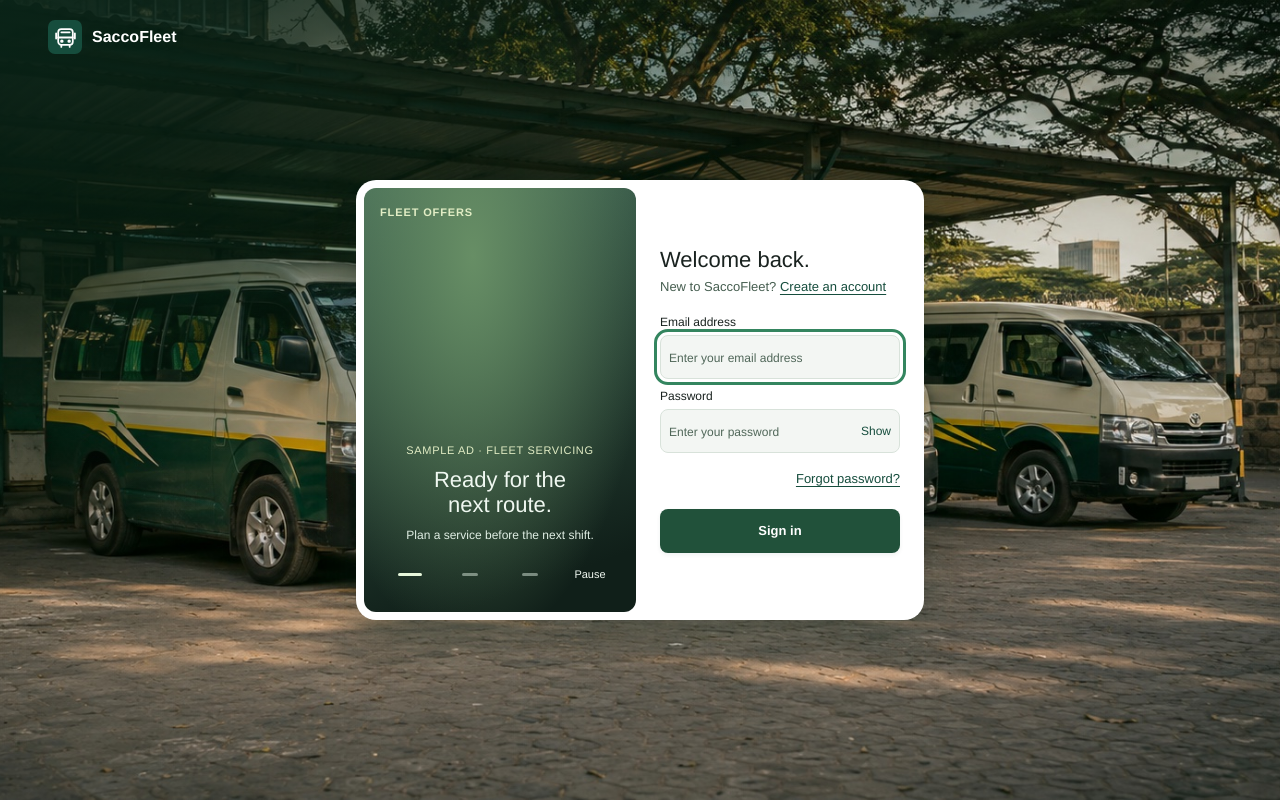
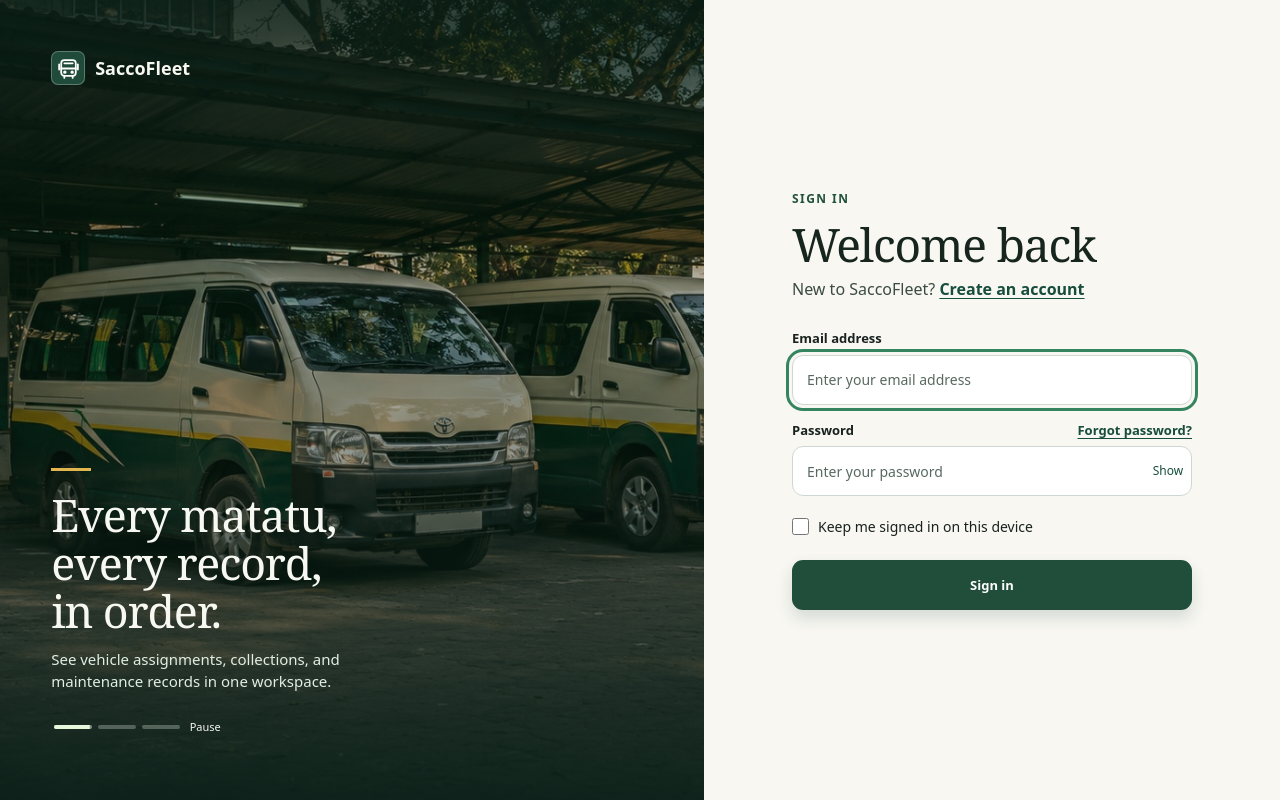
Before and after one commit to TheeBaranga/SaccoFleet, a Django app: page /login/ in a window 1280 px wide. Run offline with Django 5.2, Linux system fonts and the light colour scheme.

Commit message:
Ship Split Editorial and harden account access [skip ci]

```diff
--- a/accounts/forms.py
+++ b/accounts/forms.py
@@ -20,6 +20,7 @@ class EmailAuthenticationForm(AuthenticationForm):
             "autocomplete": "current-password", "placeholder": "Enter your password",
         }),
     )
+    remember_me = forms.BooleanField(required=False, label="Keep me signed in on this device")
     error_messages = {
         "invalid_login": "The email or password is incorrect. Please try again.",
         "inactive": "The email or password is incorrect. Please try again.",
--- a/accounts/templates/accounts/account_field.html
+++ b/accounts/templates/accounts/account_field.html
@@ -1,5 +1,8 @@
 <div class="field">
-  <label for="{{ field.id_for_label }}">{{ field.label }}</label>
+  <div class="account-field-heading">
+    <label for="{{ field.id_for_label }}">{{ field.label }}</label>
+    {% if recovery %}<a href="{% url 'password_reset' %}">Forgot password?</a>{% endif %}
+  </div>
   {% if reveal %}
     <div class="sign-in-password">
       {{ field }}
--- a/accounts/templates/accounts/login.html
+++ b/accounts/templates/accounts/login.html
@@ -3,40 +3,47 @@
 {% block title %}{% if registering %}Create an account{% else %}Sign in{% endif %} | Sacco Fleet{% endblock %}
 {% block body_class %}sign-in-page{% endblock %}
 {% block content %}
+<main class="account-sheet">
+  <section class="account-ads" aria-label="SaccoFleet features">
     <header class="account-brand">
       {% include 'brand.html' %}
     </header>
-<main class="account-sheet">
-  <section class="account-ads" aria-label="Fleet offers">
-    <p class="account-ad-label">Fleet offers</p>
-    <div class="account-ad" data-account-ad>
-      <p>Sample ad · Fleet servicing</p>
-      <h2>Ready for the next route.</h2>
-      <p>Plan a service before the next shift.</p>
+    <div class="account-ad" data-account-ad data-active>
+      <img class="account-ad-photo" src="{% static 'core/matatu-depot.jpg' %}" width="1817" height="866" alt="">
+      <div class="account-ad-copy">
+        <h2>Every matatu, every record, in order.</h2>
+        <p>See vehicle assignments, collections, and maintenance records in one workspace.</p>
       </div>
-    <div class="account-ad" data-account-ad hidden>
-      <p>Sample ad · Fleet insurance</p>
-      <h2>Cover for every vehicle.</h2>
-      <p>Explore fleet cover for your SACCO.</p>
     </div>
-    <div class="account-ad" data-account-ad hidden>
-      <p>Sample ad · Tyre care</p>
-      <h2>Start with a tyre check.</h2>
-      <p>Check pressure and tread before the morning run.</p>
+    <div class="account-ad" data-account-ad aria-hidden="true">
+      <img class="account-ad-photo" src="{% static 'core/offer-dispatch.jpg' %}" width="700" height="1050" alt="">
+      <div class="account-ad-copy">
+        <h2>Know what’s ready for the road.</h2>
+        <p>Check vehicle status and assigned routes before the next shift.</p>
+      </div>
+    </div>
+    <div class="account-ad" data-account-ad aria-hidden="true">
+      <img class="account-ad-photo" src="{% static 'core/offer-servicing.jpg' %}" width="700" height="1050" alt="">
+      <div class="account-ad-copy">
+        <h2>Stay ahead of servicing.</h2>
+        <p>Log completed work and see which matatus are due for service next.</p>
+      </div>
     </div>
     <div class="account-slide-controls" data-account-controls hidden>
-      <button type="button" data-account-slide aria-label="Fleet servicing ad" aria-pressed="true"></button>
-      <button type="button" data-account-slide aria-label="Fleet insurance ad" aria-pressed="false"></button>
-      <button type="button" data-account-slide aria-label="Tyre care ad" aria-pressed="false"></button>
+      <button type="button" data-account-slide aria-label="Every matatu, every record, in order." aria-pressed="true"><span aria-hidden="true"></span></button>
+      <button type="button" data-account-slide aria-label="Know what’s ready for the road." aria-pressed="false"><span aria-hidden="true"></span></button>
+      <button type="button" data-account-slide aria-label="Stay ahead of servicing." aria-pressed="false"><span aria-hidden="true"></span></button>
       <button type="button" data-account-rotation>Pause</button>
     </div>
   </section>
   <section class="account-entry" aria-labelledby="account-title">
+    <div class="account-form">
+      <p class="account-kicker">{% if registering %}Get started{% else %}Sign in{% endif %}</p>
       {% if registering %}
         <h1 id="account-title">Create an account</h1>
         <p>Already have an account? <a href="{% url 'login' %}">Log in</a></p>
       {% else %}
-      <h1 id="account-title">Welcome back.</h1>
+        <h1 id="account-title">Welcome back</h1>
         <p>New to SaccoFleet? <a href="{% url 'signup' %}">Create an account</a></p>
       {% endif %}
       {% if throttled %}
@@ -59,12 +66,13 @@
           {% include 'accounts/account_field.html' with field=form.password2 %}
         {% else %}
           {% include 'accounts/account_field.html' with field=form.username %}
-        {% include 'accounts/account_field.html' with field=form.password reveal=True %}
-        <p class="recovery"><a href="{% url 'password_reset' %}">Forgot password?</a></p>
+          {% include 'accounts/account_field.html' with field=form.password reveal=True recovery=True %}
+          <label class="account-remember">{{ form.remember_me }} {{ form.remember_me.label }}</label>
         {% endif %}
         <button class="primary sign-in" type="submit">{% if registering %}Create account{% else %}Sign in{% endif %}</button>
       </form>
+    </div>
   </section>
 </main>
-<script src="{% static 'core/login.js' %}?v=account-sheet" defer></script>
+<script src="{% static 'core/login.js' %}?v=offer-progress-1" defer></script>
 {% endblock %}
--- a/accounts/urls.py
+++ b/accounts/urls.py
@@ -5,7 +5,7 @@ from django.contrib.auth import views as auth_views
 urlpatterns = [
     path("demo-inbox/", demo_inbox, name="demo_inbox"),
     path("password-reset/", DemoPasswordResetView.as_view(), name="password_reset"),
-    path("password-reset/sent/", auth_views.PasswordResetDoneView.as_view(template_name="accounts/recovery.html", extra_context={"heading": "Check the demo inbox", "description": "If an active account matches that email, a reset link has been sent to the local demo inbox."}), name="password_reset_done"),
+    path("password-reset/sent/", auth_views.PasswordResetDoneView.as_view(template_name="accounts/recovery.html", extra_context={"heading": "Reset link requested", "description": "If an active account matches that email, the demo administrator can retrieve its reset link."}), name="password_reset_done"),
     path("password-reset/<uidb64>/<token>/", auth_views.PasswordResetConfirmView.as_view(template_name="accounts/recovery.html", extra_context={"heading": "Choose a new password", "description": "Use the form below. If this link has expired or was already used, request another reset.", "button_label": "Save new password"}), name="password_reset_confirm"),
     path("password-reset/complete/", auth_views.PasswordResetCompleteView.as_view(template_name="accounts/recovery.html", extra_context={"heading": "Password updated", "description": "You can now sign in with your new password."}), name="password_reset_complete"),
     path("signup/", SignUpView.as_view(), name="signup"),
--- a/accounts/views.py
+++ b/accounts/views.py
@@ -7,10 +7,13 @@ from django.contrib.auth import login
 from django.db import IntegrityError, transaction
 from django.http import Http404
 from django.shortcuts import redirect, render
+from django.utils.decorators import method_decorator
+from django.views.decorators.debug import sensitive_post_parameters
 from django.views.decorators.cache import never_cache
 from django.views.decorators.http import require_GET
 from django.contrib.auth.views import LoginView, LogoutView, PasswordResetView
 from django.views.generic.edit import FormView
+from core.context_processors import can_read_demo_inbox
 from .forms import EmailAuthenticationForm, SignUpForm
 from .rate_limit import reserve_attempt, release_attempt, WINDOW_SECONDS
 
@@ -18,7 +21,6 @@ from .rate_limit import reserve_attempt, release_attempt, WINDOW_SECONDS
 class SignInView(LoginView):
     template_name = "accounts/login.html"
     authentication_form = EmailAuthenticationForm
-    redirect_authenticated_user = True
 
     def post(self, request, *args, **kwargs):
         self.reservations = reserve_attempt(
@@ -35,21 +37,20 @@ class SignInView(LoginView):
 
     def form_valid(self, form):
         response = super().form_valid(form)
+        self.request.session.set_expiry(settings.SESSION_COOKIE_AGE if form.cleaned_data["remember_me"] else 0)
         release_attempt(self.reservations)
         return response
 
 
+@method_decorator([never_cache, sensitive_post_parameters("password1", "password2")], name="dispatch")
 class SignUpView(FormView):
     template_name = "accounts/login.html"
     form_class = SignUpForm
     extra_context = {"registering": True}
 
-    def dispatch(self, request, *args, **kwargs):
+    def post(self, request, *args, **kwargs):
         if request.user.is_authenticated:
             return redirect("dashboard")
-        return super().dispatch(request, *args, **kwargs)
-
-    def post(self, request, *args, **kwargs):
         if reserve_attempt(
             request.POST.get("email", ""), request.META.get("REMOTE_ADDR", "unknown"),
             namespace="signup",
@@ -79,11 +80,12 @@ class SignOutView(LogoutView):
     next_page = "login"
 
 
+@method_decorator(never_cache, name="dispatch")
 class DemoPasswordResetView(PasswordResetView):
     template_name = "accounts/recovery.html"
     email_template_name = "accounts/reset_email.txt"
     subject_template_name = "accounts/reset_subject.txt"
-    extra_context = {"heading": "Reset your password", "description": "Enter your account email to receive a reset link in the local demo inbox.", "button_label": "Send reset link"}
+    extra_context = {"heading": "Reset your password", "description": "Enter your account email to request a reset link from the demo administrator.", "button_label": "Send reset link"}
 
     def post(self, request, *args, **kwargs):
         if reserve_attempt(request.POST.get("email", ""), request.META.get("REMOTE_ADDR", "unknown"), namespace="reset") is None:
@@ -94,8 +96,8 @@ class DemoPasswordResetView(PasswordResetView):
 @never_cache
 @require_GET
 def demo_inbox(request):
-    # The inbox intentionally exposes demo reset links, so keep it local and DEBUG-only.
-    if not settings.DEBUG or request.META.get("REMOTE_ADDR") not in {"127.0.0.1", "::1"}:
+    # Reset links grant account access. Only the local demo operator may read them.
+    if not can_read_demo_inbox(request):
         raise Http404
     messages = []
     for path in sorted(Path(settings.EMAIL_FILE_PATH).glob("*.log"), key=lambda p: p.stat().st_mtime, reverse=True)[:10]:
--- a/core/context_processors.py
+++ b/core/context_processors.py
@@ -1,5 +1,14 @@
 from django.conf import settings
 
 
+def can_read_demo_inbox(request):
+    return (
+        settings.DEBUG
+        and request.META.get("REMOTE_ADDR") in {"127.0.0.1", "::1"}
+        and request.user.is_authenticated
+        and request.user.is_superuser
+    )
+
+
 def demo_mode(request):
-    return {"debug_demo": settings.DEBUG and request.META.get("REMOTE_ADDR") in {"127.0.0.1", "::1"}}
+    return {"debug_demo": can_read_demo_inbox(request)}
--- a/core/static/core/app.css
+++ b/core/static/core/app.css
@@ -17,7 +17,7 @@ p{margin:0 0 16px}
 .login-form form{margin-top:30px}
 .field{margin-bottom:22px}
 label{display:block;font-size:14px;margin-bottom:8px;font-weight:500}
-input:not([type=hidden]){display:block;width:100%;min-height:44px;padding:11px 12px;border:1px solid var(--border);border-radius:6px;background:var(--surface);color:var(--text);font-size:16px}
+input:not([type=hidden], [type=checkbox]){display:block;width:100%;min-height:44px;padding:11px 12px;border:1px solid var(--border);border-radius:6px;background:var(--surface);color:var(--text);font-size:16px}
 input::placeholder{color:#77857d;font-size:14px}
 input[aria-invalid=true]{border-color:var(--error)}
 .primary{background:var(--green);color:#fff;border:0;border-radius:6px;padding:12px 18px;min-height:44px;font-weight:500}
@@ -165,106 +165,180 @@ body{font-family:-apple-system,BlinkMacSystemFont,"Segoe UI",sans-serif;-webkit-
 .flow-chart{overflow-x:auto}.flow-columns{display:flex}.flow-day{flex:1;min-width:65px}
 textarea{font:inherit;width:100%;padding:12px;border:1px solid var(--border);border-radius:10px;resize:vertical;background:#fdfdfb}.service-history{margin-bottom:26px}.demo-inbox{max-width:900px;margin:auto;padding:42px 24px}.demo-inbox pre{white-space:pre-wrap;overflow-wrap:anywhere;font:13px/1.7 ui-monospace,monospace}.demo-inbox .eyebrow{margin-top:30px}.recovery-links{display:flex;flex-wrap:wrap;gap:16px;margin-top:24px;font-size:13px}
 
-/* Account sheet */
+/* Split Editorial account page */
 .sign-in-page {
   --account-unit: clamp(1px, min(.075vw, .15svh), 1.4px);
-  font-size: calc(16 * var(--account-unit));
-  display: grid;
-  place-items: center;
-  min-height: 100svh;
-  padding: calc(68 * var(--account-unit)) calc(16 * var(--account-unit));
-  background: radial-gradient(ellipse at top left, #0a2519e0, transparent 48%),
-    #173328 url("matatu-depot.jpg?v=full") center / cover no-repeat;
-  font-family: "Helvetica Neue", Arial, sans-serif;
+  background: #f8f7f2;
+  font-family: system-ui, -apple-system, "Segoe UI", sans-serif;
 }
 
 .account-sheet {
   display: grid;
-  grid-template-columns: repeat(2, minmax(0, 1fr));
-  gap: calc(8 * var(--account-unit));
-  width: min(100%, calc(568 * var(--account-unit)));
-  min-height: calc(440 * var(--account-unit));
-  padding: calc(8 * var(--account-unit));
-  border-radius: calc(20 * var(--account-unit));
-  background: #fff;
-  box-shadow: 0 calc(20 * var(--account-unit)) calc(42 * var(--account-unit)) #10261d55;
+  grid-template-columns: minmax(0, 55fr) minmax(0, 45fr);
+  min-height: 100svh;
 }
 
 .account-ads {
+  position: relative;
+  isolation: isolate;
+  overflow: hidden;
   display: grid;
   grid-template-rows: auto 1fr auto;
-  gap: calc(8 * var(--account-unit));
+  gap: calc(12 * var(--account-unit));
   min-width: 0;
-  padding: calc(16 * var(--account-unit));
-  border-radius: calc(12 * var(--account-unit));
-  background: radial-gradient(ellipse at 40% 16%, #678e65, transparent 78%),
-    linear-gradient(160deg, #426855, #101f19 88%);
-  color: #f0f8f1;
+  padding: clamp(24px, 4vw, 64px);
+  background: #132a21;
+  color: #f8f8f2;
 }
 
-.account-brand {
+.account-brand { z-index: 1; }
+.account-brand .brand { font-size: calc(18 * var(--account-unit)); font-weight: 650; }
+.account-brand .brand-icon { border: 1px solid #ffffff45; background: #204b3b; }
+
+.account-ad {
+  grid-area: 2 / 1;
+  align-self: end;
+  z-index: 0;
+  opacity: 0;
+  pointer-events: none;
+  transition: opacity 450ms ease-in-out;
+}
+.account-ad[data-active] { opacity: 1; }
+.account-ad-copy { position: relative; max-width: 40ch; }
+.account-ad-copy::before {
+  content: "";
+  display: block;
+  width: 40px;
+  height: 3px;
+  margin-bottom: 20px;
+  background: #e2b64e;
+}
+.account-slide-controls { z-index: 1; width: min(100%, 176px); }
+.account-slide-controls { grid-area: 3 / 1; }
+.account-ad-photo {
   position: absolute;
-  inset: calc(20 * var(--account-unit)) auto auto clamp(16px, 4vw, 48px);
-  color: #fff;
-  text-shadow: 0 1px 6px #0a2519;
+  inset: 0;
+  width: 100%;
+  height: 100%;
+  object-fit: cover;
+  object-position: center 35%;
+  z-index: -2;
 }
-.account-brand .brand { font-size: calc(16 * var(--account-unit)); font-weight: 650; }
-.account-brand .brand-icon {
-  width: calc(34 * var(--account-unit));
-  height: calc(34 * var(--account-unit));
-  border-radius: calc(7 * var(--account-unit));
+.account-ad-photo[src*="matatu-depot.jpg"] { object-position: 24% center; }
+.account-ad::before {
+  content: "";
+  position: absolute;
+  inset: 0;
+  z-index: -1;
+  background: linear-gradient(#0a2019b3, #0a201948 32%, #0a201958 52%, #0a2019ef 100%);
 }
-.account-brand .brand-icon svg {
-  width: calc(25 * var(--account-unit));
-  height: calc(25 * var(--account-unit));
+.account-ad h2 {
+  margin: 0 0 12px;
+  font: 500 clamp(30px, 3.5vw, 58px)/1.08 Georgia, serif;
+  letter-spacing: -.025em;
+  text-wrap: balance;
 }
-.account-ad-label {
-  margin: 0;
-  color: #e2edc5;
-  font-size: calc(11 * var(--account-unit));
-  font-weight: 650;
-  letter-spacing: .08em;
+.account-ad p { max-width: 38ch; margin: 0; color: #e0eee4; font-size: calc(15 * var(--account-unit)); }
+.account-slide-controls:not([hidden]) { display: grid; grid-template-columns: repeat(4, minmax(0, 1fr)); }
+.account-slide-controls button { min-height: calc(44 * var(--account-unit)); padding: 0; border: 0; background: none; color: inherit; font-size: calc(11 * var(--account-unit)); }
+.account-slide-controls [data-account-slide] {
+  display: grid;
+  align-items: center;
+  padding-inline: calc(3 * var(--account-unit));
+}
+.account-slide-controls [data-account-slide] span {
+  position: relative;
+  height: calc(4 * var(--account-unit));
+  overflow: hidden;
+  border-radius: 999px;
+  background: #e9f8ec48;
+}
+.account-slide-controls [data-account-slide] span::after {
+  content: "";
+  position: absolute;
+  inset: 0;
+  background: #e7f7db;
+  transform: scaleX(var(--offer-progress, 0));
+  transform-origin: left;
+}
+.account-slide-controls [aria-pressed=true] span { background: #e9f8ec80; }
+.account-slide-controls [data-complete] span { --offer-progress: 1; }
+.account-slide-controls button:focus-visible { outline-color: #e7f7db; }
+
+@media (prefers-reduced-motion: reduce) {
+  .account-ad { transition: none; }
+  .account-slide-controls [aria-pressed=true] span { --offer-progress: 1; }
+}
+
+.account-entry {
+  display: grid;
+  place-items: center;
+  min-width: 0;
+  padding: clamp(24px, 4vw, 64px);
+}
+.account-form { width: min(100%, calc(400 * var(--account-unit))); }
+.account-form .account-kicker {
+  margin: 0 0 12px;
+  color: #21513a;
+  font-size: 12px;
+  font-weight: 700;
+  letter-spacing: .12em;
   text-transform: uppercase;
 }
-.account-ad { align-self: end; text-align: center; }
-.account-ad h2 { margin: calc(8 * var(--account-unit)) 0; font-size: calc(22 * var(--account-unit)); font-weight: 500; line-height: 1.16; text-wrap: balance; }
-.account-ad p { margin: 0; color: #e0eee4; font-size: calc(12 * var(--account-unit)); }
-.account-ad p:first-child { color: #e2edc5; font-size: calc(11 * var(--account-unit)); text-transform: uppercase; letter-spacing: .06em; }
-.account-slide-controls:not([hidden]) { display: grid; grid-template-columns: repeat(4, minmax(0, 1fr)); }
-.account-slide-controls button { min-height: calc(44 * var(--account-unit)); padding: 0; border: 0; background: none; color: inherit; font-size: calc(11 * var(--account-unit)); }
-.account-slide-controls [data-account-slide]::after {
-  content: "";
-  display: block;
-  width: calc(16 * var(--account-unit));
-  height: calc(3 * var(--account-unit));
-  margin: auto;
-  border-radius: calc(4 * var(--account-unit));
-  background: #e9f8ec75;
+.account-form h1 {
+  margin: 0 0 8px;
+  color: #16251e;
+  font: 500 clamp(34px, 3.6vw, 56px)/1.08 Georgia, serif;
+  letter-spacing: -.025em;
 }
-.account-slide-controls [aria-pressed=true]::after { width: calc(24 * var(--account-unit)); background: #e7f7db; }
-
-.account-entry { align-self: center; min-width: 0; padding: calc(20 * var(--account-unit)) calc(16 * var(--account-unit)); }
-.account-entry h1 { margin: 0 0 calc(4 * var(--account-unit)); font-size: calc(22 * var(--account-unit)); font-weight: 550; line-height: 1.2; }
-.account-entry > p { margin: 0; color: #465e50; font-size: calc(13 * var(--account-unit)); }
-.account-entry form { display: grid; gap: calc(8 * var(--account-unit)); margin-top: calc(16 * var(--account-unit)); }
-.account-names { display: grid; grid-template-columns: repeat(2, minmax(0, 1fr)); gap: calc(8 * var(--account-unit)); }
-.account-entry .field, .account-entry .recovery { margin: 0; }
-.account-entry label { margin-bottom: calc(4 * var(--account-unit)); font-size: calc(12 * var(--account-unit)); }
-.account-entry input:not([type=hidden]) {
-  min-height: calc(44 * var(--account-unit));
-  padding: calc(8 * var(--account-unit));
-  border-radius: calc(8 * var(--account-unit));
-  font-size: inherit;
-  border-color: #d8e2da;
-  background: #f3f6f3;
+.account-form > p { margin: 0; color: #3b4b42; }
+.account-entry a { font-weight: 600; }
+.account-entry form { display: grid; gap: 16px; margin-top: 28px; }
+.account-names { display: grid; grid-template-columns: repeat(2, minmax(0, 1fr)); gap: 12px; }
+.account-entry .field { margin: 0; }
+.account-field-heading {
+  display: flex;
+  flex-wrap: wrap;
+  justify-content: space-between;
+  gap: 4px 8px;
+  margin-bottom: 6px;
+  font-size: 13px;
+}
+.account-field-heading label { margin: 0; font-size: inherit; font-weight: 650; }
+.account-entry input:not([type=hidden], [type=checkbox]) {
+  min-height: calc(50 * var(--account-unit));
+  padding: 10px 14px;
+  border-radius: 11px;
+  border-color: #ced8d0;
+  background: #fff;
 }
 .account-entry input[aria-invalid=true] { border-color: var(--error); }
-.account-entry input::placeholder { color: #506759; font-size: calc(12 * var(--account-unit)); }
-.account-entry .sign-in { min-height: calc(44 * var(--account-unit)); padding: calc(12 * var(--account-unit)); margin-top: calc(4 * var(--account-unit)); border-radius: calc(8 * var(--account-unit)); background: #21513a; font-weight: 650; }
+.account-entry input::placeholder { color: #586960; }
+.account-remember {
+  display: flex;
+  align-items: center;
+  gap: 9px;
+  margin: 0;
+  min-height: 28px;
+  cursor: pointer;
+}
+.account-remember input[type=checkbox] {
+  width: 17px;
+  height: 17px;
+  margin: 0;
+  flex: none;
+  accent-color: #21513a;
+}
+.account-entry .sign-in {
+  min-height: calc(50 * var(--account-unit));
+  margin: 4px 0 0;
+  border-radius: 11px;
+  background: #214d3b;
+  font-weight: 650;
+  box-shadow: 0 8px 16px #214d3b29;
+}
 .account-entry .sign-in:hover { background: #153c2a; }
-.account-entry .alert { margin-top: calc(12 * var(--account-unit)); font-size: calc(14 * var(--account-unit)); }
-.account-entry .field-error { font-size: calc(13 * var(--account-unit)); }
-.account-entry .recovery a { display: inline-flex; align-items: center; min-height: calc(36 * var(--account-unit)); font-size: calc(13 * var(--account-unit)); }
+.account-entry .alert { margin-top: 12px; }
 .sign-in-password { position: relative; }
 .account-entry .sign-in-password:has(button:not([hidden])) input { padding-right: calc(52 * var(--account-unit)); }
 .sign-in-password button {
@@ -278,8 +352,8 @@ textarea{font:inherit;width:100%;padding:12px;border:1px solid var(--border);bor
   font-size: calc(12 * var(--account-unit));
 }
 
-@media (max-width: 540px) {
-  .account-sheet { min-height: 0; max-width: 380px; grid-template-columns: minmax(0, 1fr); }
-  .account-ads { min-height: 208px; }
-  .account-entry { padding: 16px; }
+@media (max-width: 700px) {
+  .account-sheet { grid-template-columns: minmax(0, 1fr); }
+  .account-ads { min-height: clamp(285px, 52svh, 420px); }
+  .account-entry { padding: 36px 24px 48px; }
 }
--- a/templates/base.html
+++ b/templates/base.html
@@ -6,7 +6,7 @@
   <meta name="viewport" content="width=device-width, initial-scale=1">
   <meta name="color-scheme" content="light">
   <title>{% block title %}Sacco Fleet{% endblock %}</title>
-  <link rel="stylesheet" href="{% static 'core/app.css' %}?v=white-account-4">
+  <link rel="stylesheet" href="{% static 'core/app.css' %}?v=split-editorial-1">
 </head>
 <body class="{% block body_class %}{% endblock %}">
   {% block content %}{% endblock %}
```
Also changed, not shown: accounts/rate_limit.py (+5 -4 lines), accounts/test_recovery.py (+7 -1 lines), accounts/tests.py (+23 -2 lines), core/static/core/login.js (+36 -6 lines), README.md, core/static/core/offer-dispatch.jpg (added), core/static/core/offer-servicing.jpg (added). Lines whose indentation alone changed are shown as unchanged.
